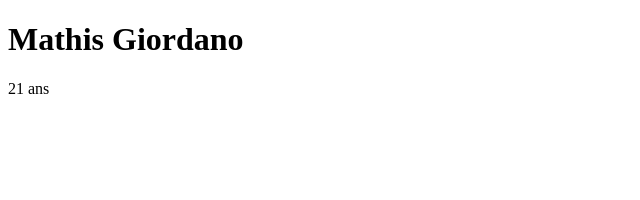
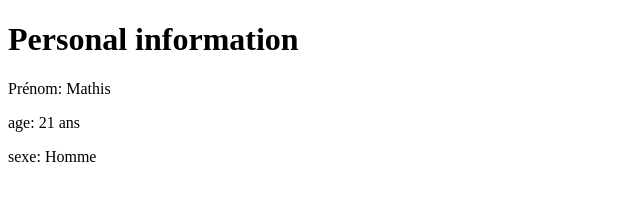
Before and after one commit to MathisGiordano/MathisGiordano.github.io, a plain HTML site: page index.html in a window 1280 px wide. Shown: the whole page, without its empty margins (0-640 px from the left). Drawn offline with Linux system fonts and the light colour scheme.

Commit message:
feat: added information

```diff
--- a/index.html
+++ b/index.html
@@ -5,8 +5,10 @@
     <title> </title>
   </head>
   <body>
-    <h1>Mathis Giordano</h1>
-    <p>21 ans</p>
+    <h1>Personal information</h1>
+    <p>Prénom: Mathis</p>
+    <p>age: 21 ans</p>
+    <p>sexe: Homme</p>
 
   </body>
 </html>
```
